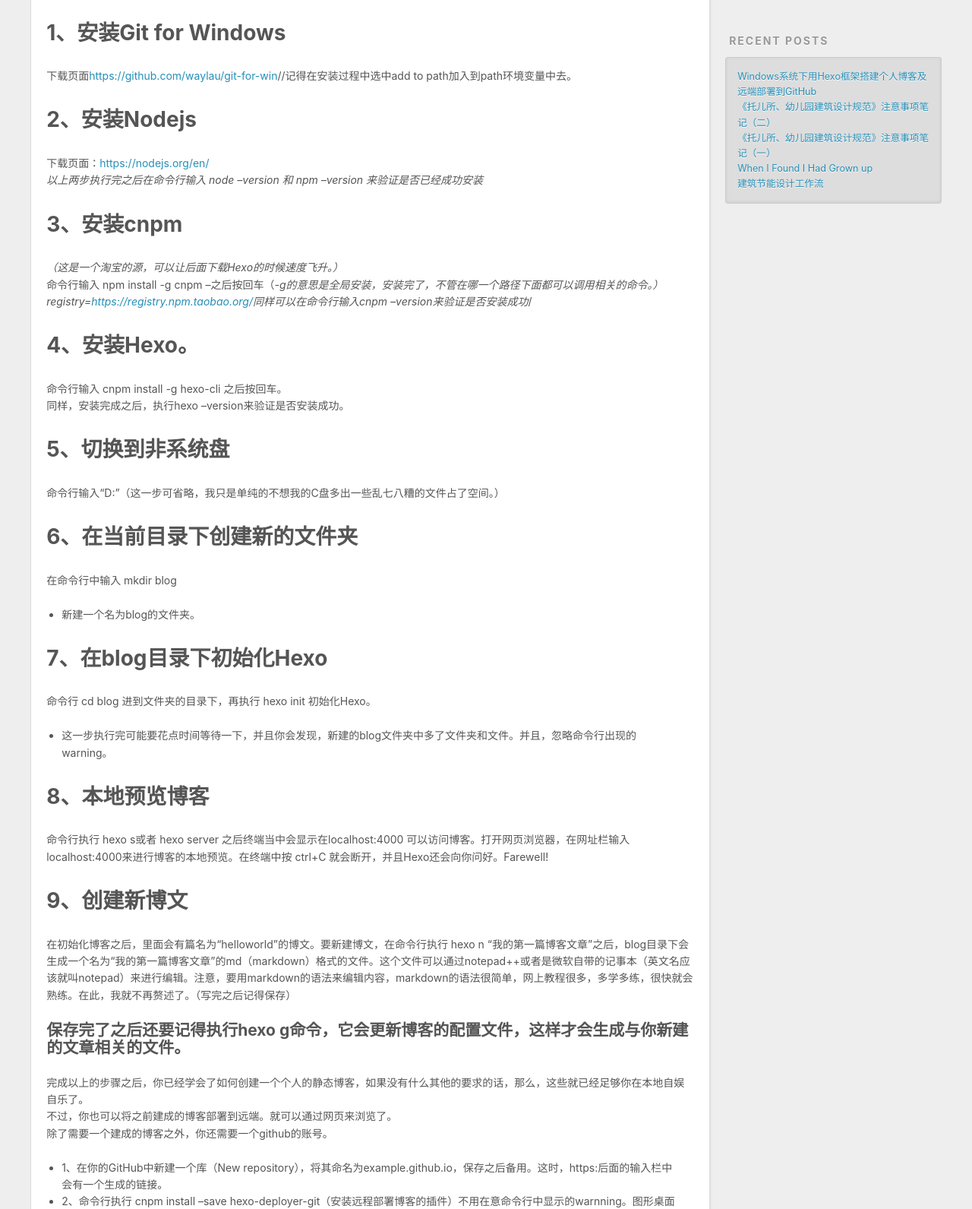
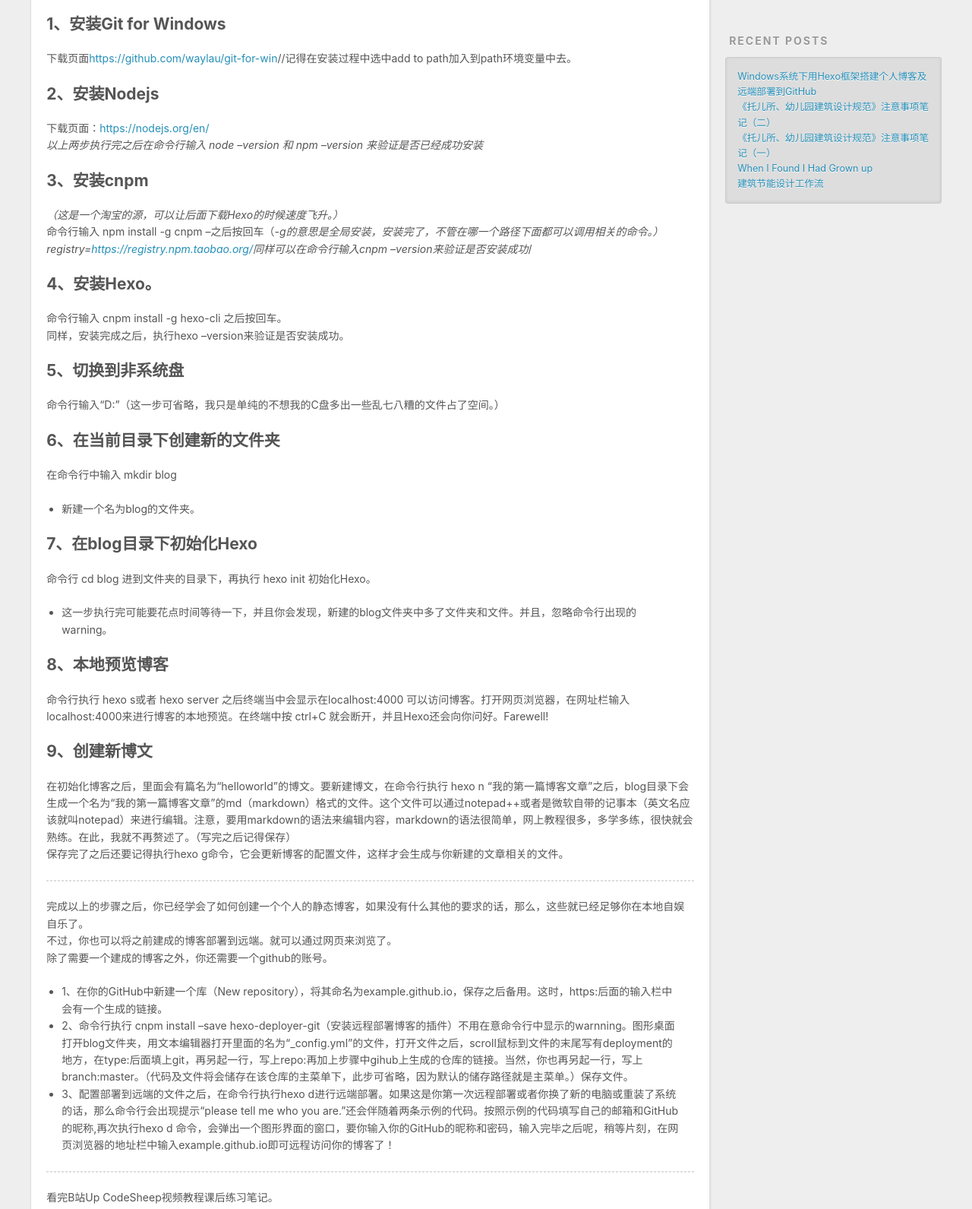
Before and after one commit to lichengdong1117/lichengdong1117.github.io, a plain HTML site: page 2019/08/23/Hexo搭建及远端部署/index.html in a window 1280 px wide. Shown: the part 434-2025 px from the top of the page at 76% size. Drawn offline with nearby package versions, Linux system fonts and the light colour scheme.

Commit message:
Site updated: 2019-08-23 18:32:54

```diff
--- a/2019/08/23/Hexo搭建及远端部署/index.html
+++ b/2019/08/23/Hexo搭建及远端部署/index.html
@@ -14,7 +14,7 @@
 <meta property="og:site_name" content="Hexo">
 <meta property="og:description" content="1、安装Git for Windows下载页面https://github.com/waylau/git-for-win//记得在安装过程中选中add to path加入到path环境变量中去。 2、安装Nodejs下载页面：https://nodejs.org/en/以上两步执行完之后在命令行输入 node –version 和 npm –version 来验证是否已经成功安装 3、安装cnpm">
 <meta property="og:locale" content="en">
-<meta property="og:updated_time" content="2019-08-23T09:56:52.266Z">
+<meta property="og:updated_time" content="2019-08-23T10:32:09.716Z">
 <meta name="twitter:card" content="summary">
 <meta name="twitter:title" content="Windows系统下用Hexo框架搭建个人博客及远端部署到GitHub">
 <meta name="twitter:description" content="1、安装Git for Windows下载页面https://github.com/waylau/git-for-win//记得在安装过程中选中add to path加入到path环境变量中去。 2、安装Nodejs下载页面：https://nodejs.org/en/以上两步执行完之后在命令行输入 node –version 和 npm –version 来验证是否已经成功安装 3、安装cnpm">
@@ -86,22 +86,23 @@
 
     <div class="article-entry" itemprop="articleBody">
 
-        <h1 id="1、安装Git-for-Windows"><a href="#1、安装Git-for-Windows" class="headerlink" title="1、安装Git for Windows"></a>1、安装Git for Windows</h1><p>下载页面<a href="https://github.com/waylau/git-for-win" target="_blank" rel="noopener">https://github.com/waylau/git-for-win</a>//记得在安装过程中选中add to path加入到path环境变量中去。</p>
-<h1 id="2、安装Nodejs"><a href="#2、安装Nodejs" class="headerlink" title="2、安装Nodejs"></a>2、安装Nodejs</h1><p>下载页面：<a href="https://nodejs.org/en/" target="_blank" rel="noopener">https://nodejs.org/en/</a><br><em>以上两步执行完之后在命令行输入 node –version 和 npm –version 来验证是否已经成功安装</em></p>
-<h1 id="3、安装cnpm"><a href="#3、安装cnpm" class="headerlink" title="3、安装cnpm"></a>3、安装cnpm</h1><p><em>（这是一个淘宝的源，可以让后面下载Hexo的时候速度飞升。）</em><br>命令行输入 npm install -g cnpm –之后按回车（<em>-g的意思是全局安装，安装完了，不管在哪一个路径下面都可以调用相关的命令。<em>）registry=<a href="https://registry.npm.taobao.org/" target="_blank" rel="noopener">https://registry.npm.taobao.org/</a></em>同样可以在命令行输入cnpm –version来验证是否安装成功</em>/</p>
-<h1 id="4、安装Hexo。"><a href="#4、安装Hexo。" class="headerlink" title="4、安装Hexo。"></a>4、安装Hexo。</h1><p>命令行输入 cnpm install -g hexo-cli 之后按回车。<br>同样，安装完成之后，执行hexo –version来验证是否安装成功。</p>
-<h1 id="5、切换到非系统盘"><a href="#5、切换到非系统盘" class="headerlink" title="5、切换到非系统盘"></a>5、切换到非系统盘</h1><p>命令行输入“D:”（这一步可省略，我只是单纯的不想我的C盘多出一些乱七八糟的文件占了空间。）</p>
-<h1 id="6、在当前目录下创建新的文件夹"><a href="#6、在当前目录下创建新的文件夹" class="headerlink" title="6、在当前目录下创建新的文件夹"></a>6、在当前目录下创建新的文件夹</h1><p>在命令行中输入 mkdir blog </p>
+        <h2 id="1、安装Git-for-Windows"><a href="#1、安装Git-for-Windows" class="headerlink" title="1、安装Git for Windows"></a>1、安装Git for Windows</h2><p>下载页面<a href="https://github.com/waylau/git-for-win" target="_blank" rel="noopener">https://github.com/waylau/git-for-win</a>//记得在安装过程中选中add to path加入到path环境变量中去。</p>
+<h2 id="2、安装Nodejs"><a href="#2、安装Nodejs" class="headerlink" title="2、安装Nodejs"></a>2、安装Nodejs</h2><p>下载页面：<a href="https://nodejs.org/en/" target="_blank" rel="noopener">https://nodejs.org/en/</a><br><em>以上两步执行完之后在命令行输入 node –version 和 npm –version 来验证是否已经成功安装</em></p>
+<h2 id="3、安装cnpm"><a href="#3、安装cnpm" class="headerlink" title="3、安装cnpm"></a>3、安装cnpm</h2><p><em>（这是一个淘宝的源，可以让后面下载Hexo的时候速度飞升。）</em><br>命令行输入 npm install -g cnpm –之后按回车（<em>-g的意思是全局安装，安装完了，不管在哪一个路径下面都可以调用相关的命令。<em>）registry=<a href="https://registry.npm.taobao.org/" target="_blank" rel="noopener">https://registry.npm.taobao.org/</a></em>同样可以在命令行输入cnpm –version来验证是否安装成功</em>/</p>
+<h2 id="4、安装Hexo。"><a href="#4、安装Hexo。" class="headerlink" title="4、安装Hexo。"></a>4、安装Hexo。</h2><p>命令行输入 cnpm install -g hexo-cli 之后按回车。<br>同样，安装完成之后，执行hexo –version来验证是否安装成功。</p>
+<h2 id="5、切换到非系统盘"><a href="#5、切换到非系统盘" class="headerlink" title="5、切换到非系统盘"></a>5、切换到非系统盘</h2><p>命令行输入“D:”（这一步可省略，我只是单纯的不想我的C盘多出一些乱七八糟的文件占了空间。）</p>
+<h2 id="6、在当前目录下创建新的文件夹"><a href="#6、在当前目录下创建新的文件夹" class="headerlink" title="6、在当前目录下创建新的文件夹"></a>6、在当前目录下创建新的文件夹</h2><p>在命令行中输入 mkdir blog </p>
 <ul>
 <li>新建一个名为blog的文件夹。</li>
 </ul>
-<h1 id="7、在blog目录下初始化Hexo"><a href="#7、在blog目录下初始化Hexo" class="headerlink" title="7、在blog目录下初始化Hexo"></a>7、在blog目录下初始化Hexo</h1><p>命令行 cd blog 进到文件夹的目录下，再执行 hexo init 初始化Hexo。</p>
+<h2 id="7、在blog目录下初始化Hexo"><a href="#7、在blog目录下初始化Hexo" class="headerlink" title="7、在blog目录下初始化Hexo"></a>7、在blog目录下初始化Hexo</h2><p>命令行 cd blog 进到文件夹的目录下，再执行 hexo init 初始化Hexo。</p>
 <ul>
 <li>这一步执行完可能要花点时间等待一下，并且你会发现，新建的blog文件夹中多了文件夹和文件。并且，忽略命令行出现的warning。</li>
 </ul>
-<h1 id="8、本地预览博客"><a href="#8、本地预览博客" class="headerlink" title="8、本地预览博客"></a>8、本地预览博客</h1><p>命令行执行 hexo s或者 hexo server 之后终端当中会显示在localhost:4000 可以访问博客。打开网页浏览器，在网址栏输入localhost:4000来进行博客的本地预览。在终端中按 ctrl+C 就会断开，并且Hexo还会向你问好。Farewell!</p>
-<h1 id="9、创建新博文"><a href="#9、创建新博文" class="headerlink" title="9、创建新博文"></a>9、创建新博文</h1><p>在初始化博客之后，里面会有篇名为“helloworld”的博文。要新建博文，在命令行执行 hexo n “我的第一篇博客文章”之后，blog目录下会生成一个名为“我的第一篇博客文章”的md（markdown）格式的文件。这个文件可以通过notepad++或者是微软自带的记事本（英文名应该就叫notepad）来进行编辑。注意，要用markdown的语法来编辑内容，markdown的语法很简单，网上教程很多，多学多练，很快就会熟练。在此，我就不再赘述了。（写完之后记得保存）</p>
-<h2 id="保存完了之后还要记得执行hexo-g命令，它会更新博客的配置文件，这样才会生成与你新建的文章相关的文件。"><a href="#保存完了之后还要记得执行hexo-g命令，它会更新博客的配置文件，这样才会生成与你新建的文章相关的文件。" class="headerlink" title="保存完了之后还要记得执行hexo g命令，它会更新博客的配置文件，这样才会生成与你新建的文章相关的文件。"></a>保存完了之后还要记得执行hexo g命令，它会更新博客的配置文件，这样才会生成与你新建的文章相关的文件。</h2><p>完成以上的步骤之后，你已经学会了如何创建一个个人的静态博客，如果没有什么其他的要求的话，那么，这些就已经足够你在本地自娱自乐了。<br>不过，你也可以将之前建成的博客部署到远端。就可以通过网页来浏览了。<br>除了需要一个建成的博客之外，你还需要一个github的账号。</p>
+<h2 id="8、本地预览博客"><a href="#8、本地预览博客" class="headerlink" title="8、本地预览博客"></a>8、本地预览博客</h2><p>命令行执行 hexo s或者 hexo server 之后终端当中会显示在localhost:4000 可以访问博客。打开网页浏览器，在网址栏输入localhost:4000来进行博客的本地预览。在终端中按 ctrl+C 就会断开，并且Hexo还会向你问好。Farewell!</p>
+<h2 id="9、创建新博文"><a href="#9、创建新博文" class="headerlink" title="9、创建新博文"></a>9、创建新博文</h2><p>在初始化博客之后，里面会有篇名为“helloworld”的博文。要新建博文，在命令行执行 hexo n “我的第一篇博客文章”之后，blog目录下会生成一个名为“我的第一篇博客文章”的md（markdown）格式的文件。这个文件可以通过notepad++或者是微软自带的记事本（英文名应该就叫notepad）来进行编辑。注意，要用markdown的语法来编辑内容，markdown的语法很简单，网上教程很多，多学多练，很快就会熟练。在此，我就不再赘述了。（写完之后记得保存）<br>保存完了之后还要记得执行hexo g命令，它会更新博客的配置文件，这样才会生成与你新建的文章相关的文件。</p>
+<hr>
+<p>完成以上的步骤之后，你已经学会了如何创建一个个人的静态博客，如果没有什么其他的要求的话，那么，这些就已经足够你在本地自娱自乐了。<br>不过，你也可以将之前建成的博客部署到远端。就可以通过网页来浏览了。<br>除了需要一个建成的博客之外，你还需要一个github的账号。</p>
 <ul>
 <li>1、在你的GitHub中新建一个库（New repository），将其命名为example.github.io，保存之后备用。这时，https:后面的输入栏中会有一个生成的链接。</li>
 <li>2、命令行执行 cnpm install –save hexo-deployer-git（安装远程部署博客的插件）不用在意命令行中显示的warnning。图形桌面打开blog文件夹，用文本编辑器打开里面的名为“_config.yml”的文件，打开文件之后，scroll鼠标到文件的末尾写有deployment的地方，在type:后面填上git，再另起一行，写上repo:再加上步骤中gihub上生成的仓库的链接。当然，你也再另起一行，写上branch:master。（代码及文件将会储存在该仓库的主菜单下，此步可省略，因为默认的储存路径就是主菜单。）保存文件。</li>
@@ -113,7 +114,7 @@
 
     </div>
     <footer class="article-footer">
-      <a data-url="http://yoursite.com/2019/08/23/Hexo搭建及远端部署/" data-id="cjznxxp3b000014trajl4awu2" class="article-share-link">Share</a>
+      <a data-url="http://yoursite.com/2019/08/23/Hexo搭建及远端部署/" data-id="cjznz5wpt0006zotrod2jrvbd" class="article-share-link">Share</a>
 
 
     </footer>
```
Also changed, not shown: 2019/08/14/hello-world/index.html (+1 -1 lines), 2019/08/14/nofanotian/index.html (+1 -1 lines), 2019/08/19/When-I-Found-I-Had-Grown-up/index.html (+1 -1 lines), 2019/08/19/《托儿所、幼儿园建筑设计规范》看书笔记/index.html (+1 -1 lines), 2019/08/19/建筑节能设计工作流/index.html (+1 -1 lines), 2019/08/20/《托儿所、幼儿园建筑设计规范》注意事项笔记（二）/index.html (+1 -1 lines), index.html (+18 -17 lines).
